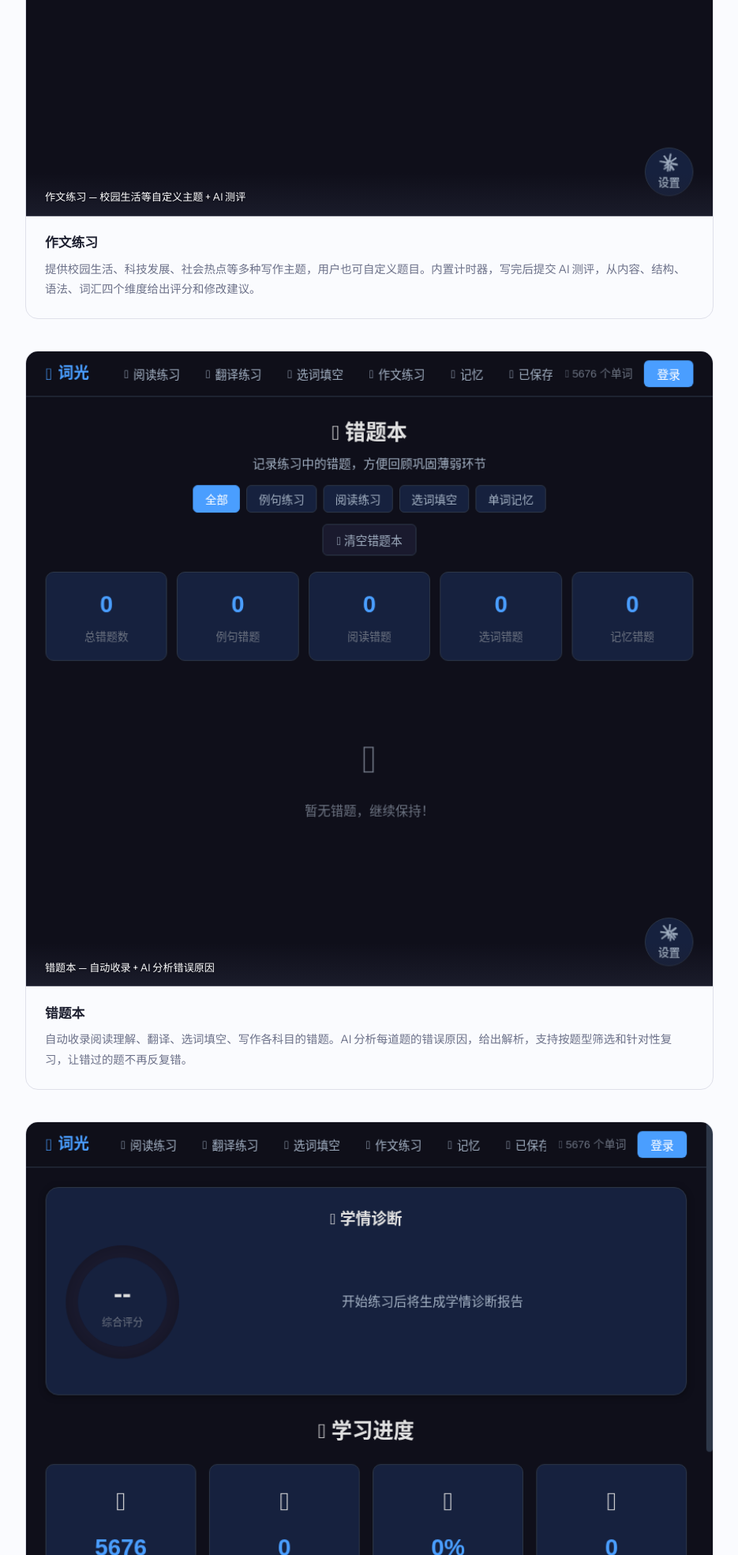
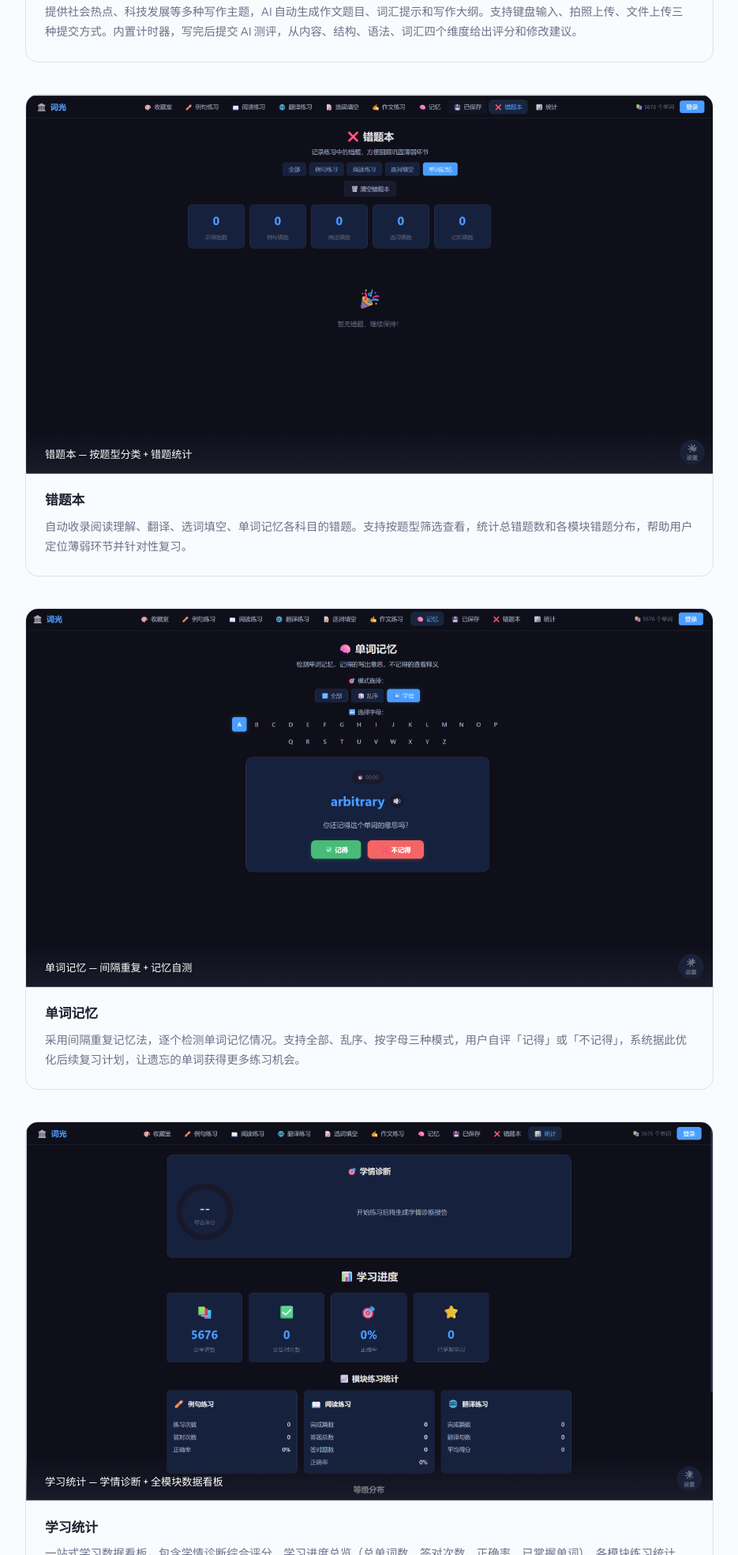
Before and after one commit to WengWengOK/ciguang, a plain HTML site: page ciguang-competition-entry/ciguang-competition-entry.html in a window 1280 px wide. Shown: the part 6713-8682 px from the top of the page at 79% size, without its empty margins (172-1107 px from the left). Drawn offline with Linux system fonts and the light colour scheme.

Commit message:
替换作文/记忆/错题本/统计为用户截图，新增单词记忆展示

```diff
--- a/ciguang-competition-entry/ciguang-competition-entry.html
+++ b/ciguang-competition-entry/ciguang-competition-entry.html
@@ -680,34 +680,45 @@
 
         <div class="showcase-card">
           <figure class="showcase-figure">
-            <img src="assets/real_writing.png" alt="作文练习界面">
-            <figcaption>作文练习 — 校园生活等自定义主题 + AI 测评</figcaption>
+            <img src="assets/user_writing.png" alt="作文练习界面">
+            <figcaption>作文练习 — AI 生成题目 + 词汇提示 + 写作大纲</figcaption>
           </figure>
           <div class="showcase-desc">
             <h4>作文练习</h4>
-            <p>提供校园生活、科技发展、社会热点等多种写作主题，用户也可自定义题目。内置计时器，写完后提交 AI 测评，从内容、结构、语法、词汇四个维度给出评分和修改建议。</p>
+            <p>提供社会热点、科技发展等多种写作主题，AI 自动生成作文题目、词汇提示和写作大纲。支持键盘输入、拍照上传、文件上传三种提交方式。内置计时器，写完后提交 AI 测评，从内容、结构、语法、词汇四个维度给出评分和修改建议。</p>
           </div>
         </div>
 
         <div class="showcase-card">
           <figure class="showcase-figure">
-            <img src="assets/real_wrong.png" alt="错题本界面">
-            <figcaption>错题本 — 自动收录 + AI 分析错误原因</figcaption>
+            <img src="assets/user_wrong.png" alt="错题本界面">
+            <figcaption>错题本 — 按题型分类 + 错题统计</figcaption>
           </figure>
           <div class="showcase-desc">
             <h4>错题本</h4>
-            <p>自动收录阅读理解、翻译、选词填空、写作各科目的错题。AI 分析每道题的错误原因，给出解析，支持按题型筛选和针对性复习，让错过的题不再反复错。</p>
+            <p>自动收录阅读理解、翻译、选词填空、单词记忆各科目的错题。支持按题型筛选查看，统计总错题数和各模块错题分布，帮助用户定位薄弱环节并针对性复习。</p>
           </div>
         </div>
 
         <div class="showcase-card">
           <figure class="showcase-figure">
-            <img src="assets/real_stats.png" alt="学习统计界面">
-            <figcaption>学习统计 — 全程可视化学习轨迹</figcaption>
+            <img src="assets/user_memory.png" alt="单词记忆界面">
+            <figcaption>单词记忆 — 间隔重复 + 记忆自测</figcaption>
+          </figure>
+          <div class="showcase-desc">
+            <h4>单词记忆</h4>
+            <p>采用间隔重复记忆法，逐个检测单词记忆情况。支持全部、乱序、按字母三种模式，用户自评「记得」或「不记得」，系统据此优化后续复习计划，让遗忘的单词获得更多练习机会。</p>
+          </div>
+        </div>
+
+        <div class="showcase-card">
+          <figure class="showcase-figure">
+            <img src="assets/user_stats.png" alt="学习统计界面">
+            <figcaption>学习统计 — 学情诊断 + 全模块数据看板</figcaption>
           </figure>
           <div class="showcase-desc">
             <h4>学习统计</h4>
-            <p>完整的练习记录和掌握度统计，涵盖各题型练习次数、正确率、错题分布等数据，学习轨迹全程可追溯，帮助用户找到薄弱环节并针对性地提升。</p>
+            <p>一站式学习数据看板，包含学情诊断综合评分、学习进度总览（总单词数、答对次数、正确率、已掌握单词）、各模块练习统计（例句、阅读、翻译）以及等级分布图表，学习轨迹全程可视化。</p>
           </div>
         </div>
       </div>
```
Also changed, not shown: ciguang-competition-entry/assets/user_memory.png (added), ciguang-competition-entry/assets/user_stats.png (added), ciguang-competition-entry/assets/user_writing.png (added), ciguang-competition-entry/assets/user_wrong.png (added).
